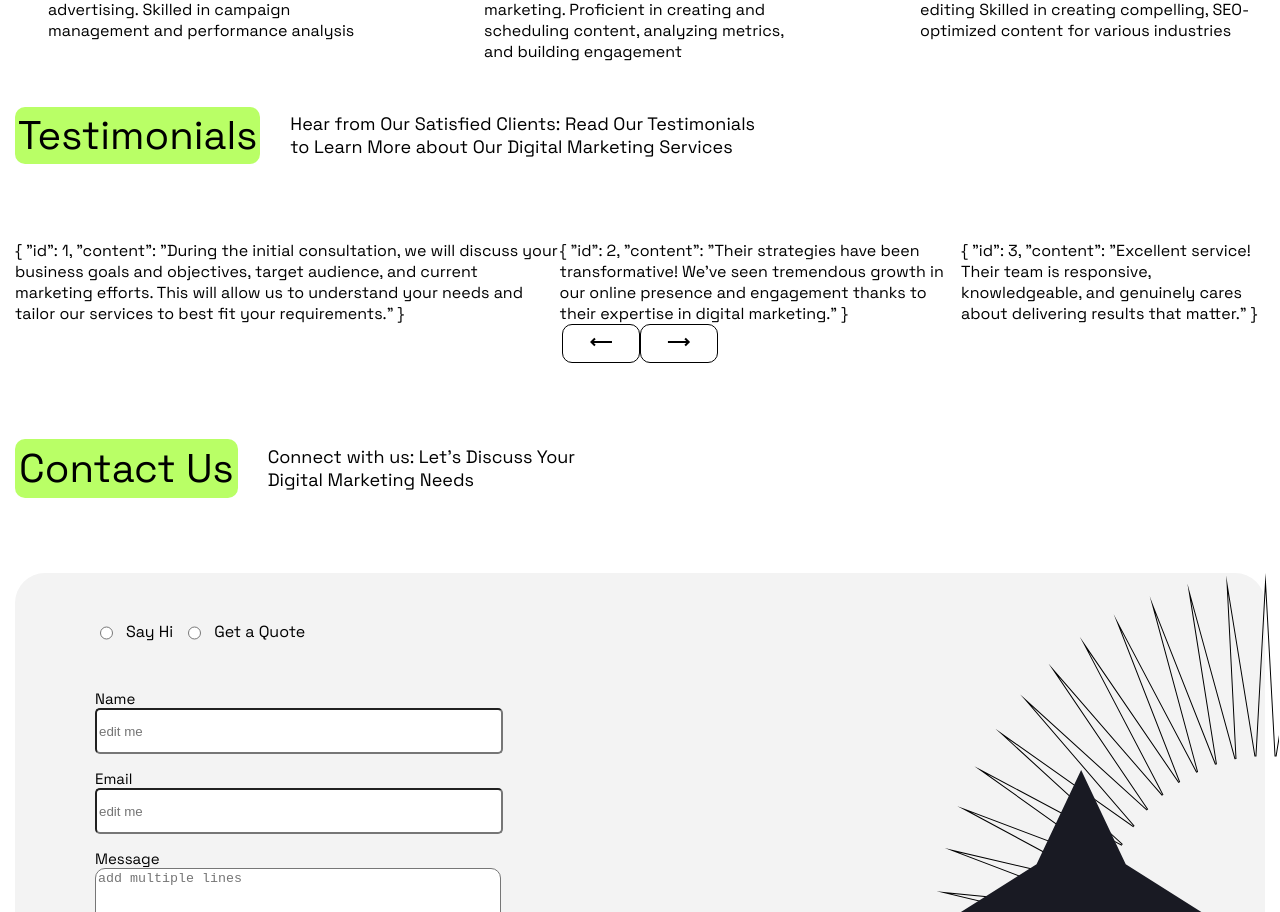
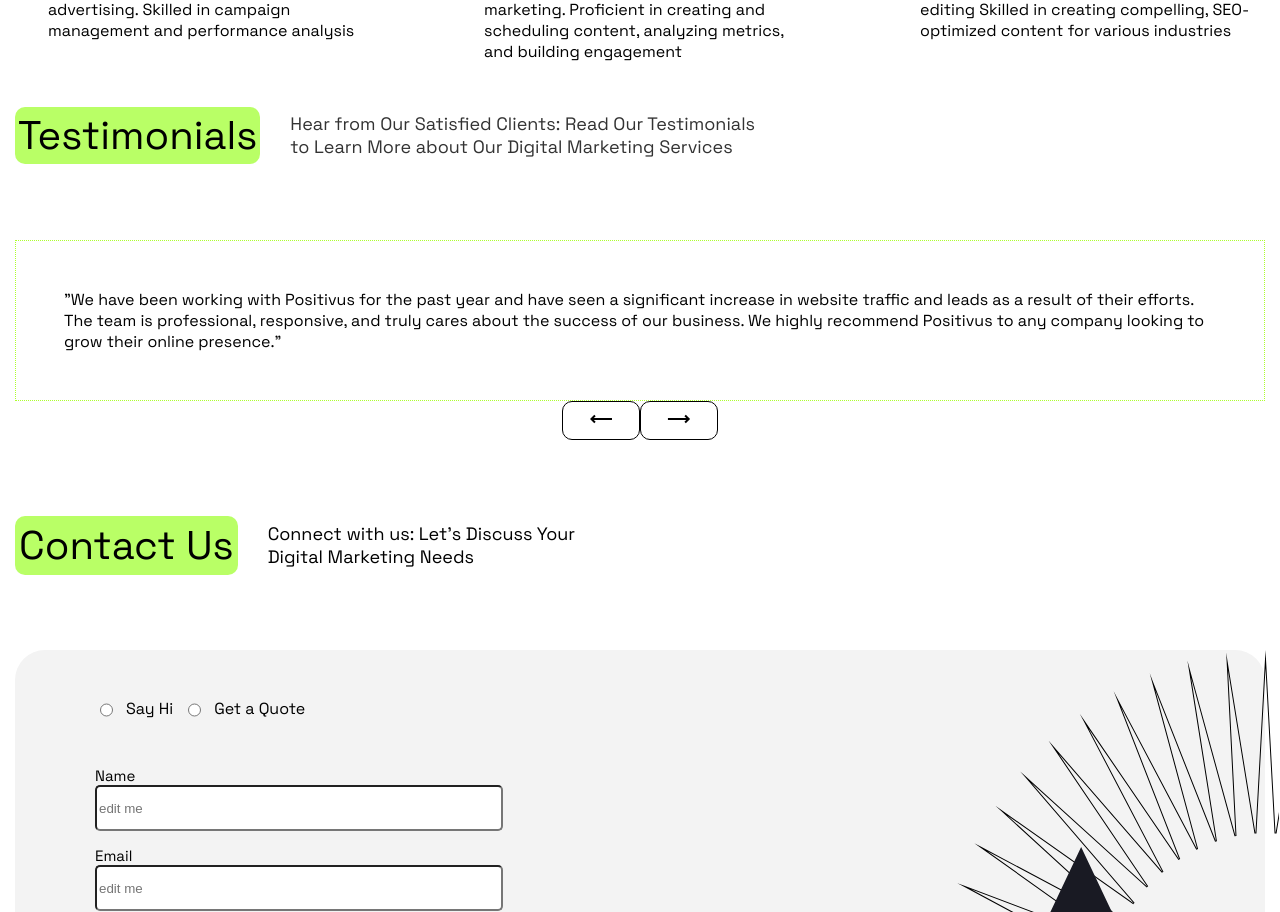
Before and after one commit to mercy299/Positivus, a Vue app: page / in a window 1280 px wide. Shown: the part 5564-6476 px from the top of the page. Built offline with nearby package versions, Linux system fonts and the light colour scheme; the HTML template or start-up script is replaced by a standard one.

Commit message:
chore:added carousel features

```diff
--- a/src/components/Default/carousel.vue
+++ b/src/components/Default/carousel.vue
@@ -1,65 +1,37 @@
 <template>
   <div class="carousel-wrapper">
-    <transition-group class="carousel" tag="div" name="slide">
-      <div
-        class="carousel-item"
-        v-for="(slide, index) in slides"
-        :key="index"
-        :class="{ active: index === activeSlide }"
-      >
-        {{ slide }}
+    <div class="carousel">
+      <div class="carousel-item">
+        {{ slides[activeSlide].content }}
       </div>
-    </transition-group>
+    </div>
     <div class="carousel-buttons">
       <button class="carousel-button" @click="previous">
-        <img src="../../assets/Long Left Arrow Icon.svg" alt="Carousel" width="24" />
+        <img src="../../assets/Long Left Arrow Icon.svg" alt="Previous" width="24" />
       </button>
       <button class="carousel-button" @click="next">
-        <img src="../../assets/Long Right Arrow Icon.svg" alt="Carousel" width="24" />
+        <img src="../../assets/Long Right Arrow Icon.svg" alt="Next" width="24" />
       </button>
     </div>
   </div>
 </template>
 
 <script setup lang="ts">
-import { ref, watch } from 'vue'
+import { ref } from 'vue'
 
-const props = defineProps({
-  slides: {
-    type: Array,
-    required: true,
-    default: [],
-  },
-})
+const props = defineProps<{
+  slides: { content: string }[]
+}>()
 
-// interface Slide {
-//   id: number
-//   content: string
-// }
+const activeSlide = ref(0)
 
-// const slides = ref<Slide[]>([{ id: 1, content: props.content }])
-const activeSlide = ref(0)
 const next = () => {
   activeSlide.value = (activeSlide.value + 1) % props.slides.length
 }
-// const next = () => {
-//   const first = slides.value.shift()
-//   if (first) {
-//     slides.value.push(first)
-//     activeSlide.value = slides.value[0].id
-//   }
-// }
 
 const previous = () => {
   activeSlide.value = (activeSlide.value - 1 + props.slides.length) % props.slides.length
 }
-// const previous = () => {
-//   const last = slides.value.pop()
-//   if (last) {
-//     slides.value.unshift(last)
-//     activeSlide.value = slides.value[0].id
-//   }
-// }
 </script>
 
 <style scoped>
@@ -75,5 +47,7 @@ const previous = () => {
 }
 .carousel-item {
   transition: all 0.3s ease;
+  border: 1px dotted greenyellow;
+  padding: 3em;
 }
 </style>
--- a/src/components/Home/HomeTestimonials.vue
+++ b/src/components/Home/HomeTestimonials.vue
@@ -22,17 +22,17 @@ const slides = [
   {
     id: 1,
     content:
-      'During the initial consultation, we will discuss your business goals and objectives, target audience, and current marketing efforts. This will allow us to understand your needs and tailor our services to best fit your requirements.',
+      '"We have been working with Positivus for the past year and have seen a significant increase in website traffic and leads as a result of their efforts. The team is professional, responsive, and truly cares about the success of our business. We highly recommend Positivus to any company looking to grow their online presence."',
   },
   {
     id: 2,
     content:
-      'Their strategies have been transformative! We’ve seen tremendous growth in our online presence and engagement thanks to their expertise in digital marketing.',
+      'During the initial consultation, we will discuss your buisness goals and objectives, target audience, and current marketing efforts. This will allow us to understand your needs and tailor our services to best fit your requirements.',
   },
   {
     id: 3,
     content:
-      'Excellent service! Their team is responsive, knowledgeable, and genuinely cares about delivering results that matter.',
+      'Contact us today to learn more about how our digitalmarketing services can help you grow your buisness and succeed online.',
   },
 ]
 </script>
@@ -43,12 +43,14 @@ const slides = [
   font-family: var(--font-family);
   margin: auto;
 }
+
 .services-text {
   display: flex;
   gap: 30px;
   padding: 4em 0;
   align-items: center;
 }
+
 .services-text h1 {
   background-color: #b9ff66;
   font-size: 40px;
@@ -57,7 +59,9 @@ const slides = [
   margin: 0;
   border-radius: 10px;
 }
+
 .services-text p {
   font-size: 18px;
+  color: #333;
 }
 </style>
```
